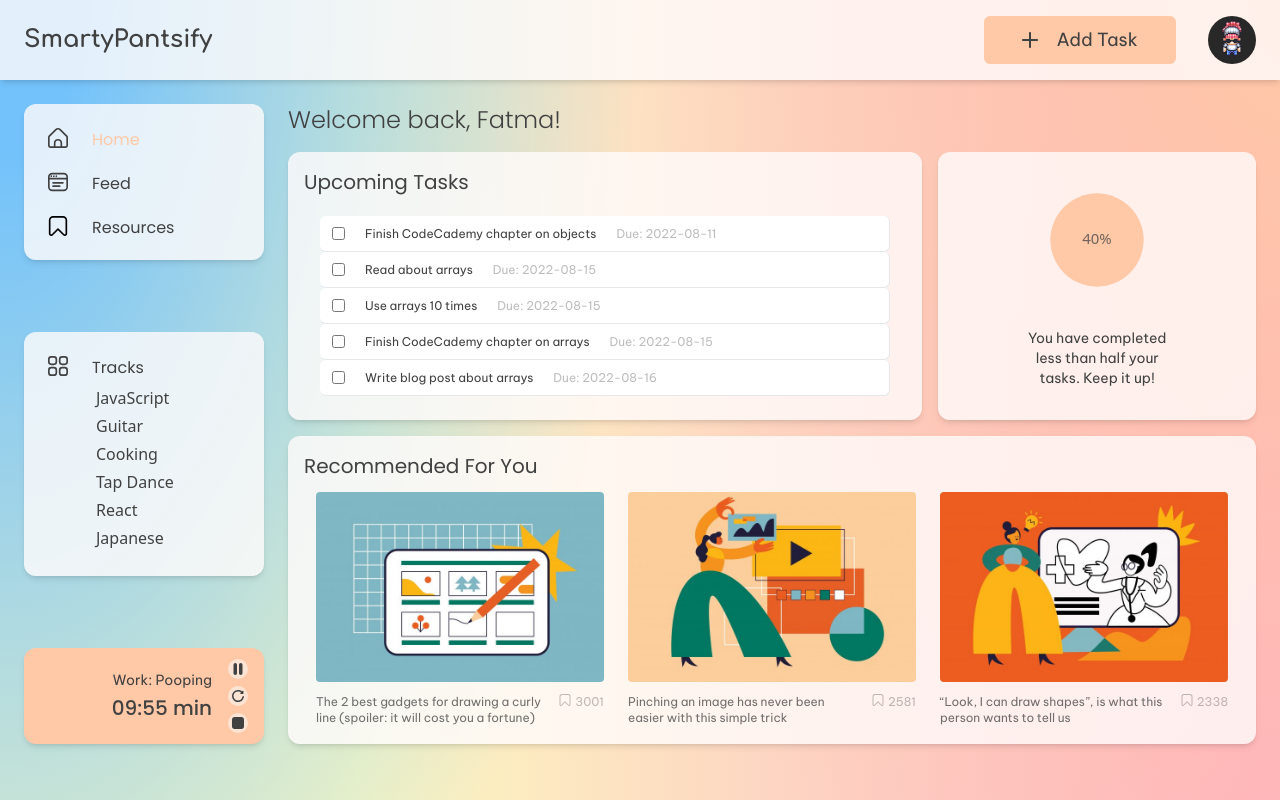
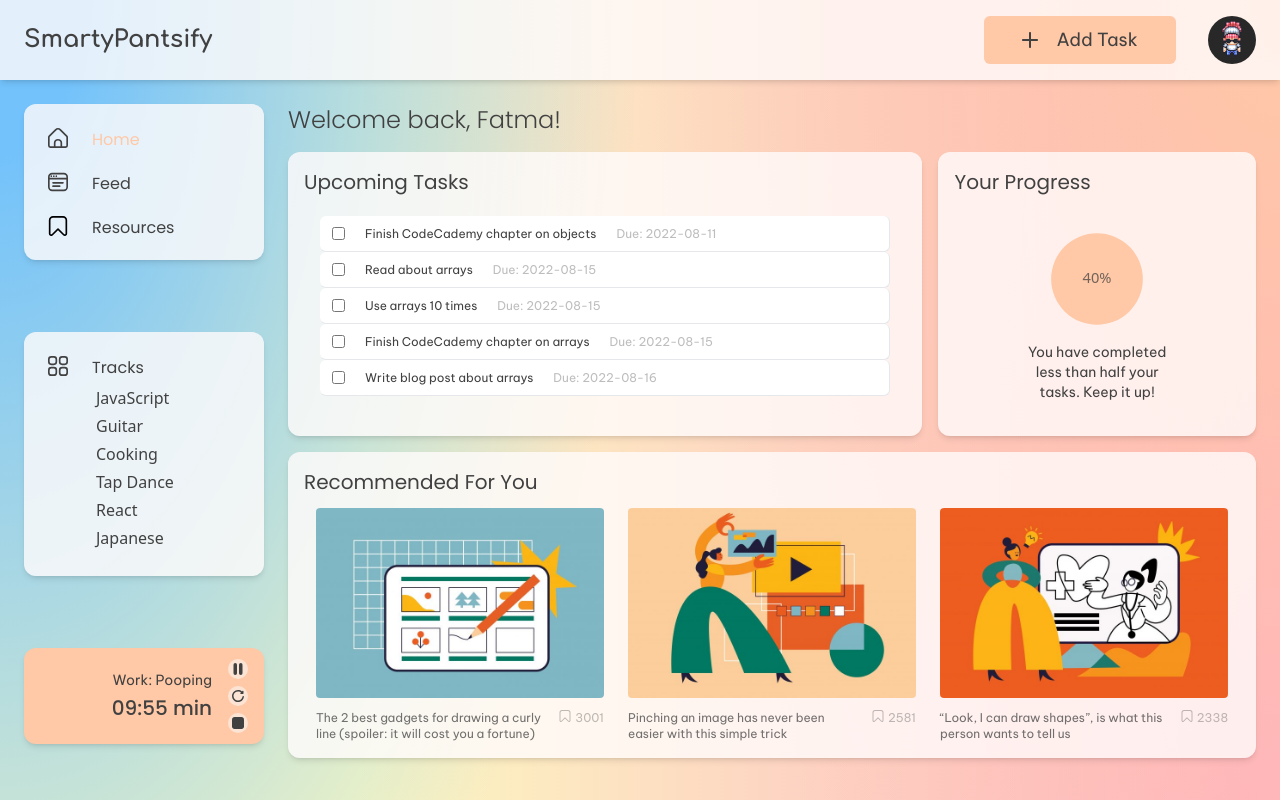
Before and after one commit to devhausleipzigacademy/camp6-frontend-project, a React (Vite) app: page / in a window 1280 px wide. Built offline with nearby package versions, Linux system fonts and the light colour scheme.

Commit message:
minor styling adjustment for status component

```diff
--- a/src/components/StatusHome.tsx
+++ b/src/components/StatusHome.tsx
@@ -25,7 +25,8 @@ export function StatusHome() {
 
   return (
     <>
-      <div className="p-4 gap-2 w-full h-full flex flex-col items-center justify-between">
+      <h3 className="card-heading">Your Progress</h3>
+      <div className="p-4 gap-2 w-full h-5/6 flex flex-col items-center justify-between">
         <svg
           className="fill-primary h-28 flex self-center justify-center "
           viewBox="0 0 120 120"
```
